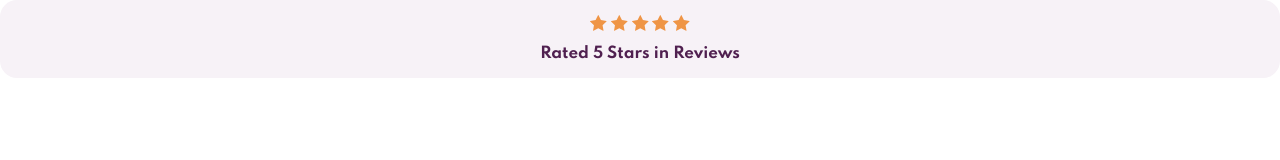
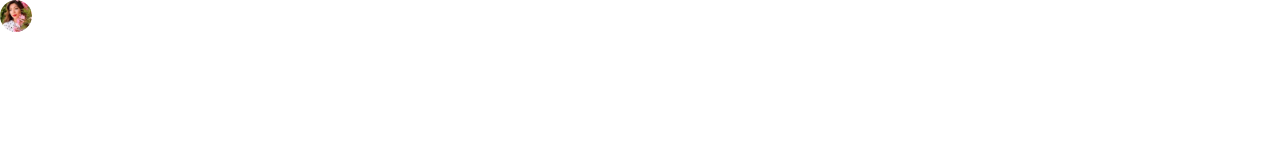
Before and after one commit to Iamronaldosunmu/social-proof-section, a plain HTML site: page index.html in a window 1280 px wide. Drawn offline with Linux system fonts and the light colour scheme.

Commit message:
Created and styled the User Image Component

```diff
--- a/css/styles.css
+++ b/css/styles.css
@@ -35,3 +35,10 @@ body {
   text-align: center;
   font-weight: 700;
 }
+
+.user__image {
+  width: 32px;
+  height: 32px;
+  object-fit: cover;
+  border-radius: 100%;
+}
--- a/index.html
+++ b/index.html
@@ -23,15 +23,6 @@
     <link rel="stylesheet" href="css/styles.css" />
   </head>
   <body>
-    <div class="rating">
-      <div class="five-star">
-        <img src="images/icon-star.svg" alt="" />
-        <img src="images/icon-star.svg" alt="" />
-        <img src="images/icon-star.svg" alt="" />
-        <img src="images/icon-star.svg" alt="" />
-        <img src="images/icon-star.svg" alt="" />
-      </div>
-      <p class="rating__text">Rated 5 Stars in Reviews</p>
-    </div>
+    <img src="images/image-anne.jpg" alt="" class="user__image" />
   </body>
 </html>
```
Also changed, not shown: Components/UserImageComponent.html (added, +1 -0 lines).
